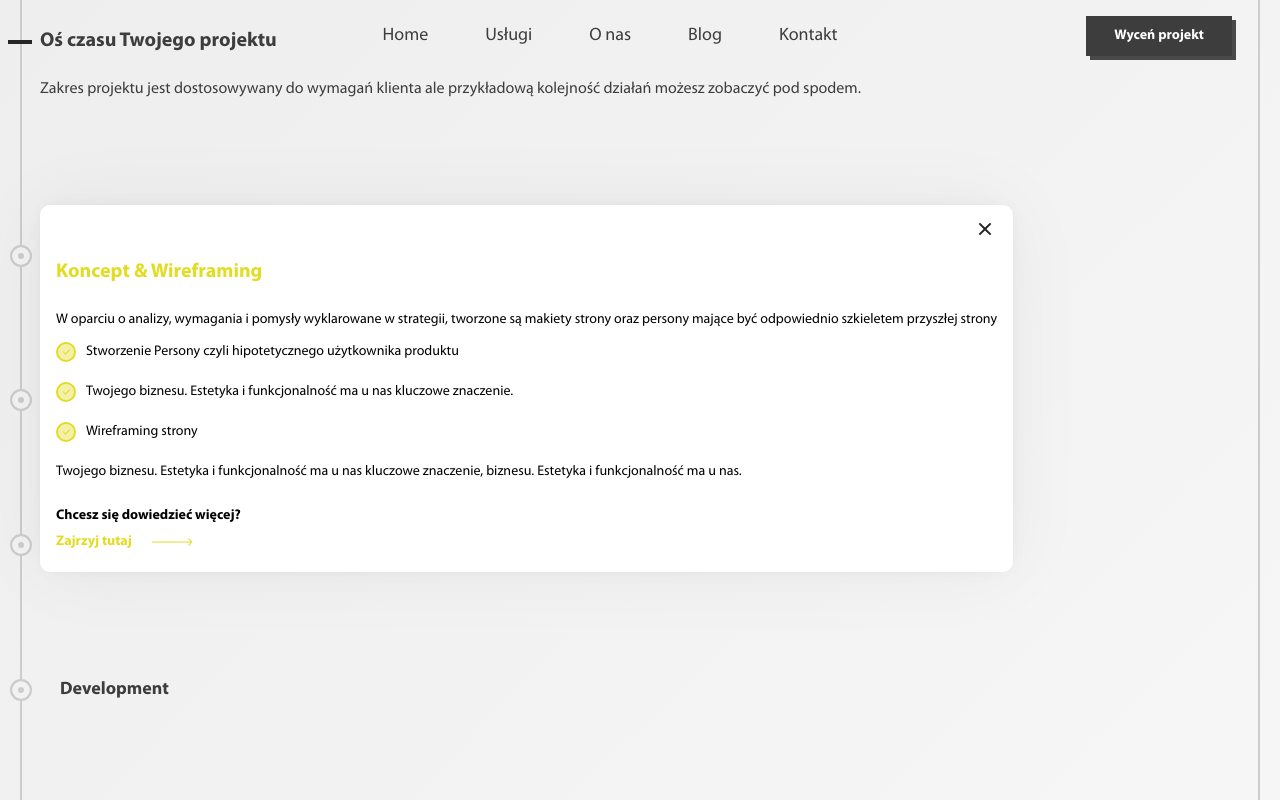
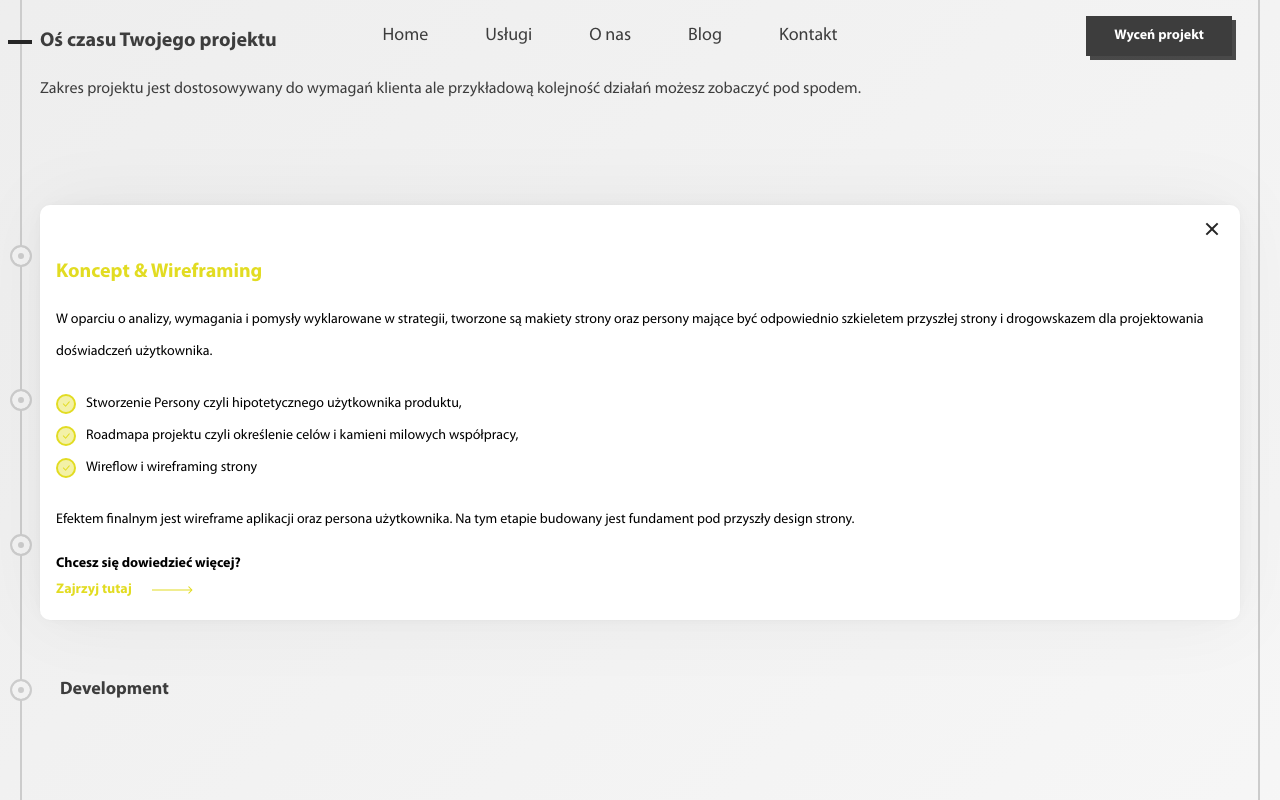
Before and after one commit to sebastian-lucjan/ioten, a Next.js app: page / in a window 1280 px wide. Both pictures are taken after a click on the element "Koncept & Wireframing". Shown: the part 1296-2096 px from the top of the page. Built offline with nearby package versions, Linux system fonts and the light colour scheme.

Commit message:
Add servicesData texts

```diff
--- a/src/components/ServicesAxis/ServiceDetail/index.jsx
+++ b/src/components/ServicesAxis/ServiceDetail/index.jsx
@@ -31,19 +31,21 @@ const StyledLogo = styled.div`
   transform: scale(0.6);
 `;
 
-const StyledBenefits = styled.li`
+const StyledBenefit = styled.li`
   position: relative;
   list-style: none;
   display: flex;
   align-items: flex-start;
-  margin-bottom: 0.8rem;
-  height: 100%;
 
   .service-detail__check {
     display: flex;
     align-items: center;
     height: 32px;
   }
+`;
+
+const StyledBenefitsList = styled.div`
+  margin: 2rem 0;
 `;
 
 const StyledColorCheckIcon = styled.div`
@@ -76,6 +78,23 @@ const StyledThinArrow = styled(ThinArrow)`
   ${({ color }) => (color ? `color: ${color}` : '')} //passed color
   margin-left: 1.6rem;
 `;
+
+const BenefitsList = ({ prosList, index }) => {
+  const accentColor = rainbowColors[index];
+
+  return (
+    <StyledBenefitsList>
+      {prosList.map((profit) => (
+        <StyledBenefit key={uuid()}>
+          <div className="service-detail__check">
+            <ColorCheckIcon color={accentColor} />
+          </div>
+          <TextParagraph size="sm">{profit}</TextParagraph>
+        </StyledBenefit>
+      ))}
+    </StyledBenefitsList>
+  );
+};
 
 const ServiceDetailFooter = styled.div`
   display: flex;
@@ -131,16 +150,7 @@ const ServiceDetail = ({ index, handleClose }) => {
         </StyledDetailHeader>
       </IconContext.Provider>
 
-      <ul>
-        {prosList.map((profit) => (
-          <StyledBenefits key={uuid()}>
-            <div className="service-detail__check">
-              <ColorCheckIcon color={accentColor} />
-            </div>
-            <TextParagraph size="sm">{profit}</TextParagraph>
-          </StyledBenefits>
-        ))}
-      </ul>
+      <BenefitsList prosList={prosList} index={index} />
 
       <TextParagraph size="sm">{endParagraph}</TextParagraph>
 
--- a/src/data/servicesData.js
+++ b/src/data/servicesData.js
@@ -25,46 +25,40 @@ const services = {
     {
       heading: 'Koncept & Wireframing',
       introParagraph:
-        'W oparciu o analizy, wymagania i pomysły wyklarowane w strategii, tworzone są makiety strony oraz persony mające być odpowiednio szkieletem przyszłej strony',
+        'W oparciu o analizy, wymagania i pomysły wyklarowane w strategii, tworzone są makiety strony oraz persony mające być odpowiednio szkieletem przyszłej strony i drogowskazem dla projektowania doświadczeń użytkownika.',
       prosList: [
-        'Stworzenie Persony czyli hipotetycznego użytkownika produktu',
-        'Twojego biznesu. Estetyka i funkcjonalność ma u nas kluczowe znaczenie.',
-        'Wireframing strony',
+        'Stworzenie Persony czyli hipotetycznego użytkownika produktu,',
+        'Roadmapa projektu czyli określenie celów i kamieni milowych współpracy,',
+        'Wireflow i wireframing strony',
       ],
-      endParagraph: 'Twojego biznesu. Estetyka i funkcjonalność ma u nas kluczowe znaczenie, biznesu. Estetyka i funkcjonalność ma u nas.',
+      endParagraph:
+        'Efektem finalnym jest wireframe aplikacji oraz persona użytkownika. Na tym etapie budowany jest fundament pod przyszły design strony.',
     },
     {
       heading: 'Design',
       introParagraph:
-        'Zaprojektujemy i zbudujemy niesamowicie szybką stronę www dla Twojego biznesu. Estetyka i funkcjonalność ma u nas kluczowe znaczenie.',
-      prosList: [
-        'Zaprojektujemy i zbudujemy niesamowicie ioten.io',
-        'Twojego biznesu. Estetyka i funkcjonalność ma u nas kluczowe znaczenie.',
-        'Estetyka i funkcjonalność ma u nas kluczowe znaczenie.',
-      ],
-      endParagraph: 'Twojego biznesu. Estetyka i funkcjonalność ma u nas kluczowe znaczenie, biznesu. Estetyka i funkcjonalność ma u nas.',
+        'Kolejnym etapem po przygotowaniu makiet jest UI Design, czyli opracowanie tego, jak wizualnie będzie wyglądał interfejs użytkownika lub oprogramowanie serwisu. W trakcie projektowania dobierany jest styl wizualny. Obejmuje takie aspekty jak typografia, ikony i kolory, ale także wykorzystanie przestrzeni między poszczególnymi elementami. Mockups Design charakteryzuje się również tym, że przygotowane ekrany wyglądają tak samo, jak będzie wyglądał finalny produkt.',
+      prosList: ['Dobranie kolorystyki, typografii, ikon', 'Przygotowanie wizualnej makiety strony.', 'Akceptacja finalnego wyglądu.'],
+      endParagraph:
+        'Efektem tego etapu jest materializacja większości założeń wypracowanych w poprzednich etapach. Optymalnie przeprowadzony etap designu pozwala płynnie, bez blokad decyzyjnych przeprowadzić etap wdrażania produktu',
     },
     {
       heading: 'Development',
       introParagraph:
-        'Zaprojektujemy i zbudujemy niesamowicie szybką stronę www dla Twojego biznesu. Estetyka i funkcjonalność ma u nas kluczowe znaczenie.',
-      prosList: [
-        'Zaprojektujemy i zbudujemy niesamowicie ioten.io',
-        'Twojego biznesu. Estetyka i funkcjonalność ma u nas kluczowe znaczenie.',
-        'Estetyka i funkcjonalność ma u nas kluczowe znaczenie.',
-      ],
-      endParagraph: 'Twojego biznesu. Estetyka i funkcjonalność ma u nas kluczowe znaczenie, biznesu. Estetyka i funkcjonalność ma u nas.',
+        'Budujemy niesamowicie szybką stronę www dla Twojego biznesu w oparciu o wypracowany we wcześniejszym projekcie design. Używamy nowoczesnych technologii jak biblioteka React, czy framework Next.js.',
+      prosList: ['Dobór optymalnej technologi dla Twojej strony.', 'Przełożenie finalnego designu na kod.', 'Weryfikacja założeń, ostatnie szlify.'],
+      endParagraph: 'Przed finalnym umieszczeniem na serwerze klient może zobaczyć swoją stronę w środowisku tesotowym na testowym hostingu.',
     },
     {
-      heading: 'Optymalizacje & Wsparcie',
-      introParagraph:
-        'Zaprojektujemy i zbudujemy niesamowicie szybką stronę www dla Twojego biznesu. Estetyka i funkcjonalność ma u nas kluczowe znaczenie.',
+      heading: 'Optymalizacja & Wsparcie',
+      introParagraph: 'Umieszczenie strony na serwerze. Możliwe rozszerzenie współpracy o wsparcie w trakcie użytkowania strony.',
       prosList: [
-        'Zaprojektujemy i zbudujemy niesamowicie ioten.io',
-        'Twojego biznesu. Estetyka i funkcjonalność ma u nas kluczowe znaczenie.',
-        'Estetyka i funkcjonalność ma u nas kluczowe znaczenie.',
+        'Umieszczenie strony na serwerze,',
+        'Przekazanie niezbędnej wiedzy w celu obsługi strony.',
+        'Ewentualne wsparcie w trakcie funkcjonowania strony.',
       ],
-      endParagraph: 'Twojego biznesu. Estetyka i funkcjonalność ma u nas kluczowe znaczenie, biznesu. Estetyka i funkcjonalność ma u nas.',
+      endParagraph:
+        'Zakończenie współpracy albo wręcz przeciwnie... Jesteśmy otwarci na dalszą współpracę w celu doskonalenia strony bądź jej rozbudowywania.',
     },
   ],
 };
```
